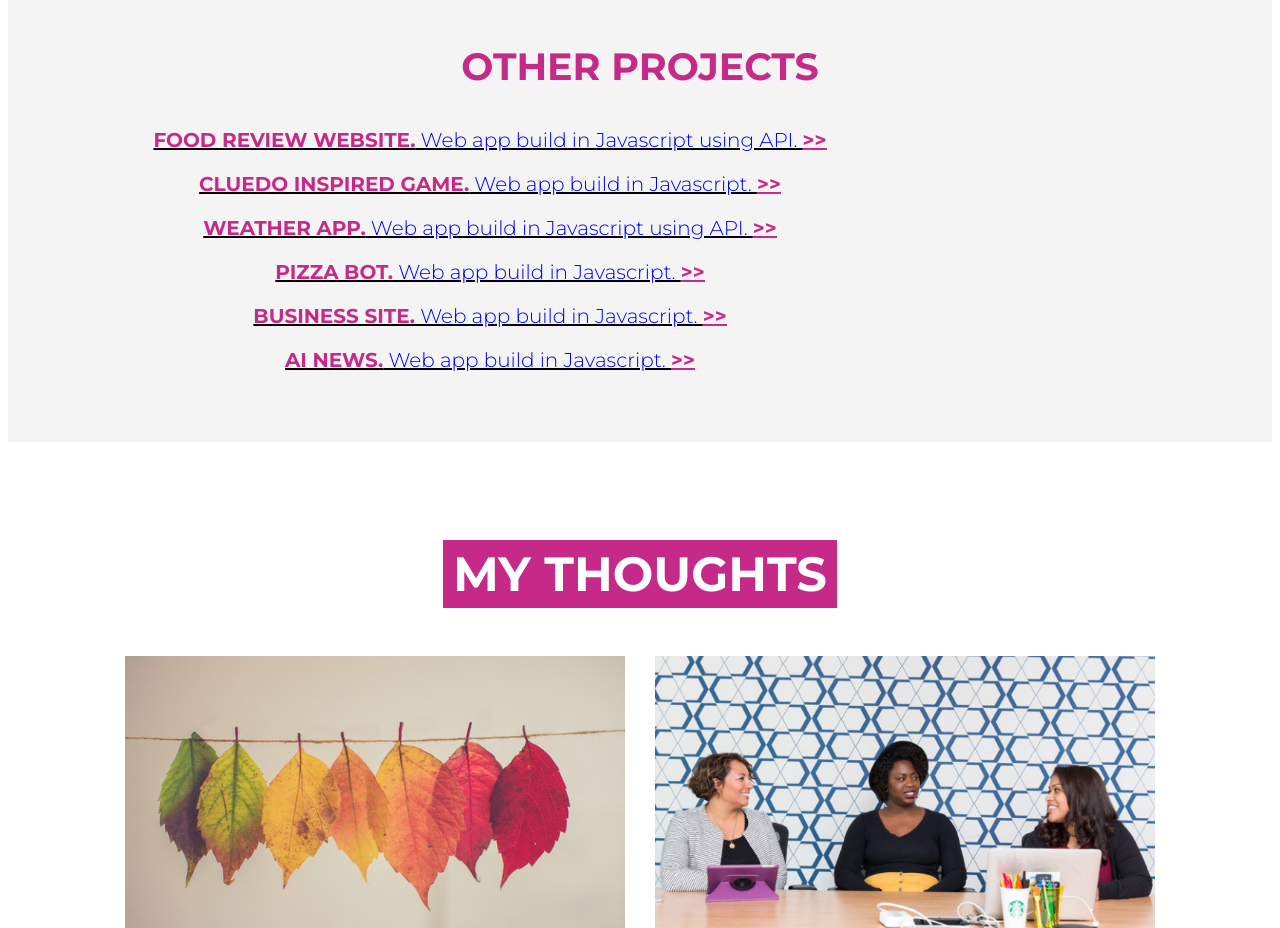
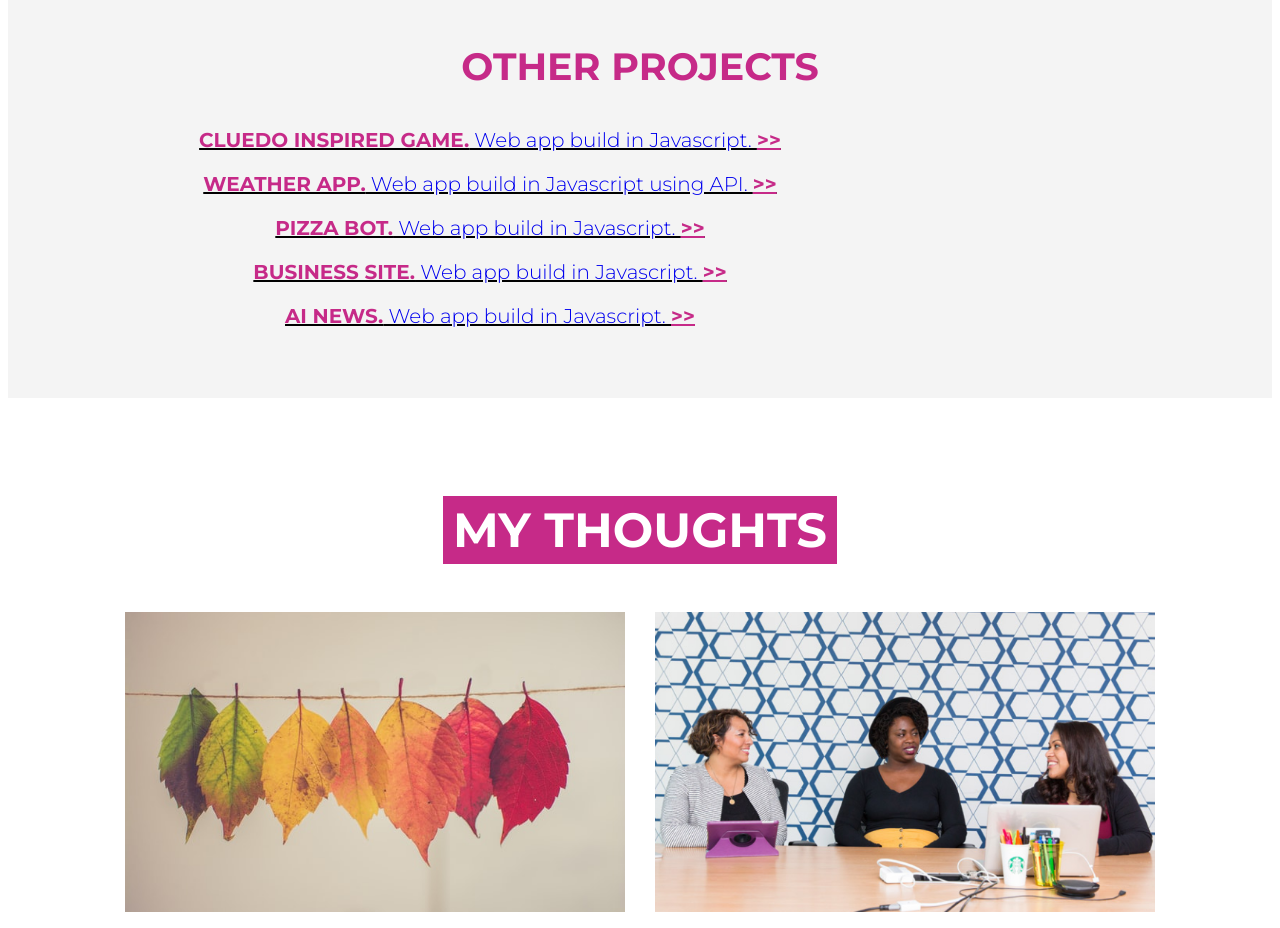
Before and after one commit to IngelaL/portfolio, a plain HTML site: page code/index.html in a window 1280 px wide. Shown: the part 3295-4223 px from the top of the page. Drawn offline with Linux system fonts and the light colour scheme.

Commit message:
Deleted link to project food until I fixed that repo

```diff
--- a/code/index.html
+++ b/code/index.html
@@ -103,7 +103,7 @@
 
             <h3 class="header-normal" tabindex="0">OTHER PROJECTS</h3>
                 <div class="my-other-projects">
-                    <p tabindex="0"><a class="other-projects-link" href="https://github.com/IngelaL/project-food-foxes-3"><span class="highlight" tabindex="0">FOOD REVIEW WEBSITE.</span> Web app build in Javascript using API. <span class="read-more"> >></span></p></a>
+                    <!-- <p tabindex="0"><a class="other-projects-link" href="https://github.com/IngelaL/project-food-foxes-3"><span class="highlight" tabindex="0">FOOD REVIEW WEBSITE.</span> Web app build in Javascript using API. <span class="read-more"> >></span></p></a> -->
                     <p tabindex="0"><a class="other-projects-link" href="https://github.com/IngelaL/project-cluedo"><span class="highlight" tabindex="0">CLUEDO INSPIRED GAME.</span> Web app build in Javascript. <span class="read-more"> >></span></p></a>
                     <p tabindex="0"><a class="other-projects-link" href="https://github.com/IngelaL/project-weather-app"><span class="highlight" tabindex="0">WEATHER APP.</span> Web app build in Javascript using API. <span class="read-more"> >></span></p></a>
                     <p tabindex="0"><a class="other-projects-link" href="https://github.com/IngelaL/project-pizza-bot"><span class="highlight" tabindex="0">PIZZA BOT.</span> Web app build in Javascript. <span class="read-more"> >></span></p></a>
```
